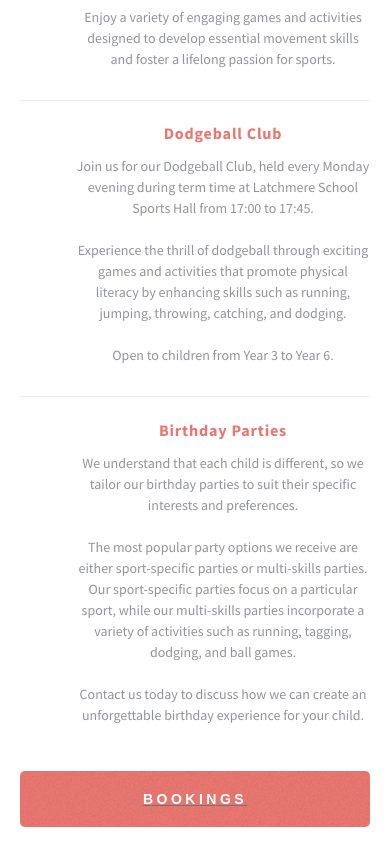
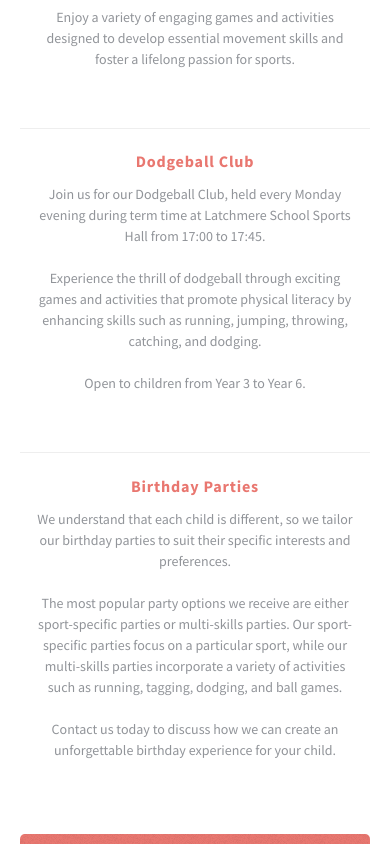
Before and after one commit to Kingtim11/move-it-sports-coaching, a React (Create React App) app: page / in a window 390 px wide. Shown: the part 1200-2044 px from the top of the page. Built offline with nearby package versions, Linux system fonts and the light colour scheme.

Commit message:
Footer updated and CSS style for small viewports

```diff
--- a/src/pages/HomePage.jsx
+++ b/src/pages/HomePage.jsx
@@ -59,7 +59,6 @@ export default function HomePage() {
                     content={
                         //Update with only 3 features. Birthday parties - Dogdeball club with Multiskills Camp above or below.
                         <>
-
                         <section id="features">
                             <header className="style1">
                                 <p>We have a team of dedicated coaches on hand to provide the following classess</p>
@@ -179,7 +178,7 @@ export default function HomePage() {
                                             <section>
                                                 <h3 className="icon solid fa-envelope">Email</h3>
                                                 <p>
-                                                    <Link to="mailto:enquiries@moveitsportscoaching.co.uk">enquiries@moveitsportscoaching.co.uk</Link>
+                                                    <Link style={{textDecoration: 'underline'}} to="mailto:enquiries@moveitsportscoaching.co.uk">enquiries@moveitsportscoaching.co.uk</Link>
                                                 </p>
                                             </section>
                                         </div>
@@ -188,7 +187,7 @@ export default function HomePage() {
                                                 <h3 className="icon solid fa-comment">Social</h3>
                                                 <p>
 
-                                                    <Link to="/">instagram.com/untitled</Link>
+                                                    <Link style={{textDecoration: 'underline'}} to="/">instagram.com/untitled</Link>
 
                                                 </p>
                                             </section>
@@ -203,7 +202,7 @@ export default function HomePage() {
                         </div>
                         <div id="copyright">
                             <ul>
-                                <li>&copy; Untitled.</li><li>Design: <a href="http://html5up.net">HTML5 UP</a></li>
+                                <li>&copy;Move it! Sports Coaching</li><li>Design: <a href="http://html5up.net">HTML5 UP</a></li><li>Web Development: <a href="">Tim King</a></li>
                             </ul>
                         </div>
                     </>
--- a/src/styles/test.css
+++ b/src/styles/test.css
@@ -120,7 +120,7 @@ input, select, textarea {
 		-webkit-transition: color .25s ease-in-out;
 		-ms-transition: color .25s ease-in-out;
 		transition: color .25s ease-in-out;
-		text-decoration: underline;
+		text-decoration: none;
 		color: #717479;
 	}
 
@@ -2956,8 +2956,8 @@ input, select, textarea {
 		/* Feature List */
 
 			.feature-list section {
-				padding-top: 2em;
-				padding-left: 4em;
+				padding: 2em 1em;
+
 			}
 
 			.feature-list h3:before {
```
